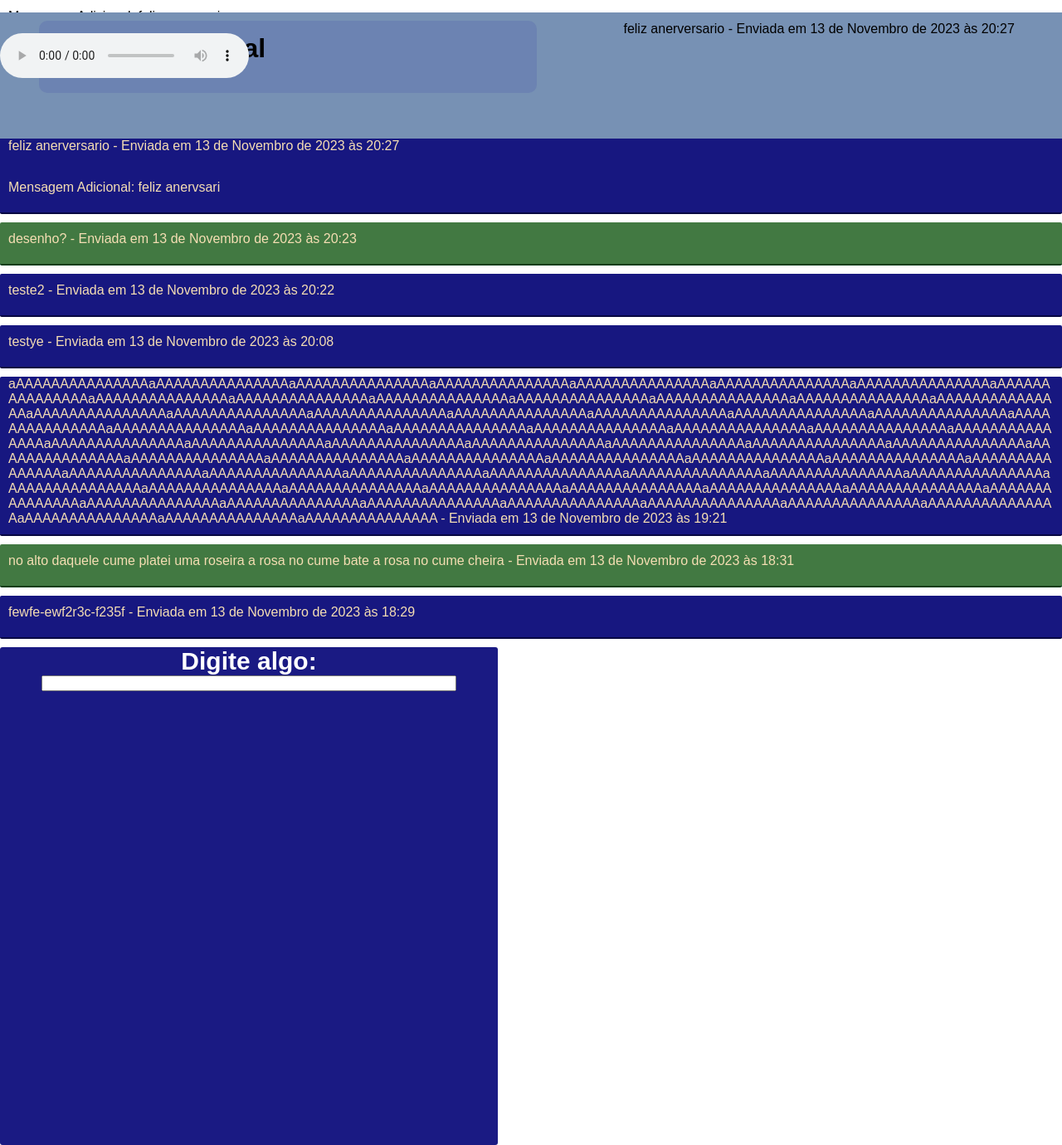
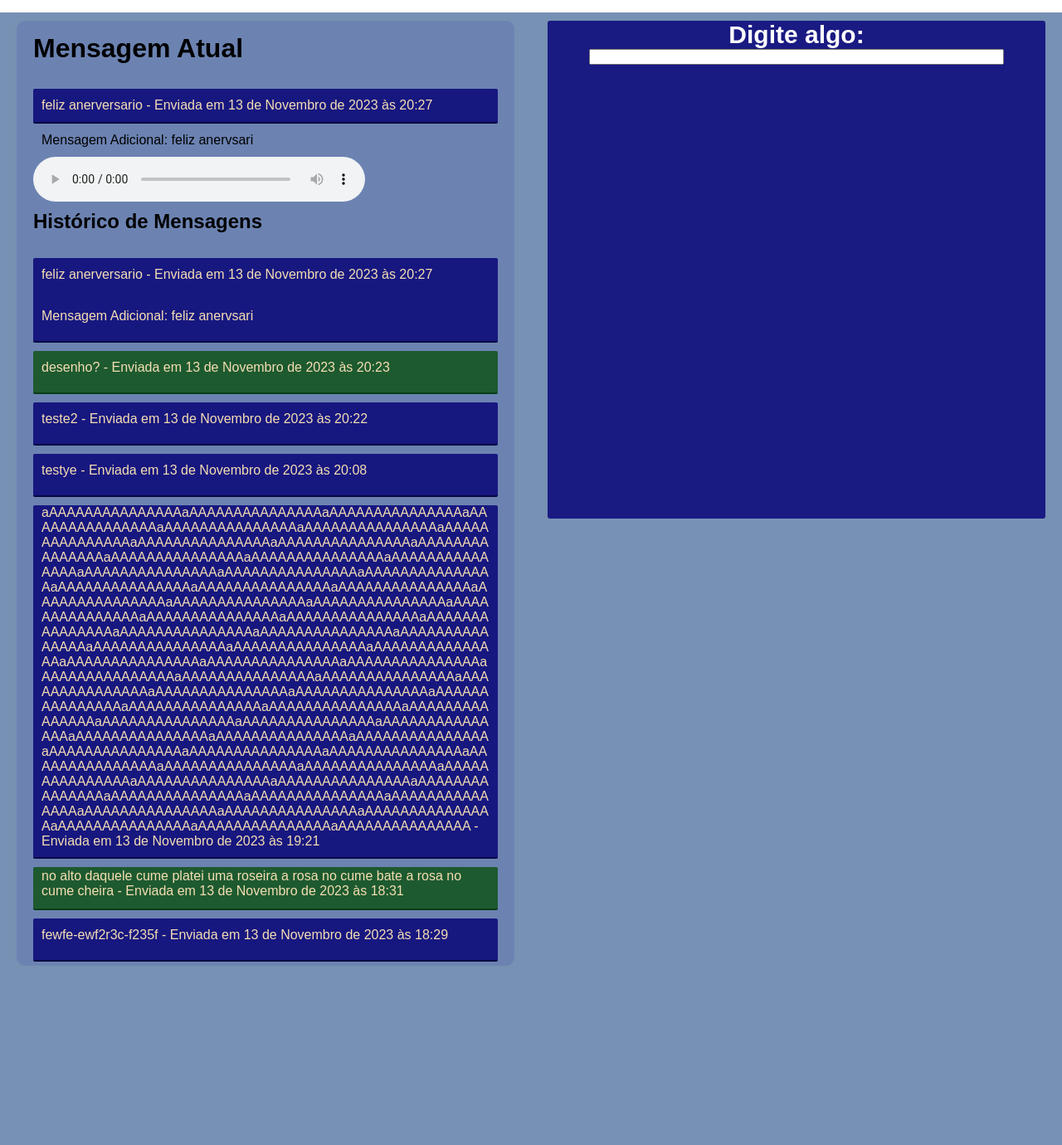
Before and after one commit to ReverseCall/SiteV2, a Django app: page / in a window 1280 px wide. Shown: the whole page at 83% size. After the commit the page ends 1164 px from the top, so only its background shows below. Run offline with Django 4.2, Linux system fonts and the light colour scheme; data comes from the database, SQL or seed files in the repository; both versions use the stored data as it was after the commit.

Commit message:
finalfeliz

```diff
--- a/comandos/models.py
+++ b/comandos/models.py
@@ -1,4 +1,6 @@
 from django.db import models
+from datetime import timedelta
+from datetime import datetime, time, timezone
 
 # Create your models here.
 
--- a/comandos/templates/home.html
+++ b/comandos/templates/home.html
@@ -17,7 +17,7 @@
 
     {% if mensagem_recente %}
         {% if mensagem_recente.ultima %}
-        </div class="{% if mensagem_recente.tipo_mensagem == 'dica' %}dica{% elif mensagem_recente.tipo_mensagem == 'informacao' %}informacao{% endif %}">
+        <div class="{% if mensagem_recente.tipo_mensagem == 'dica' %}dica{% elif mensagem_recente.tipo_mensagem == 'informacao' %}informacao{% endif %}">
             <p>{{ mensagem_recente.conteudo }} - Enviada em {{ mensagem_recente.dia_envio }} às {{ mensagem_recente.horario_envio }}</p>
         </div>
             {% if mensagem_recente.mensagem_adicional %}
@@ -101,6 +101,8 @@
                 });
             });
         });
+
+
     </script>
 
 
--- a/static/css/style.css
+++ b/static/css/style.css
@@ -109,6 +109,7 @@
 }
 #minhaImagem{
     max-width: 500px;
+    max-height: 500px;
 }
 li{
     margin: 10px 10px;
@@ -128,6 +129,10 @@
     flex-direction: column;
     justify-content: center;
 
+
+}
+audio{
+    width: 400px;
 
 }
 
```
Also changed, not shown: comandos/migrations/0002_mensagem_tempo_ate_proxima_mensagem.py (added), comandos/migrations/0003_remove_mensagem_tempo_ate_proxima_mensagem.py (added), comandos/views.py (line endings or trailing spaces), db.sqlite3, media/imagens/a_008.png (added), 2 other files.
